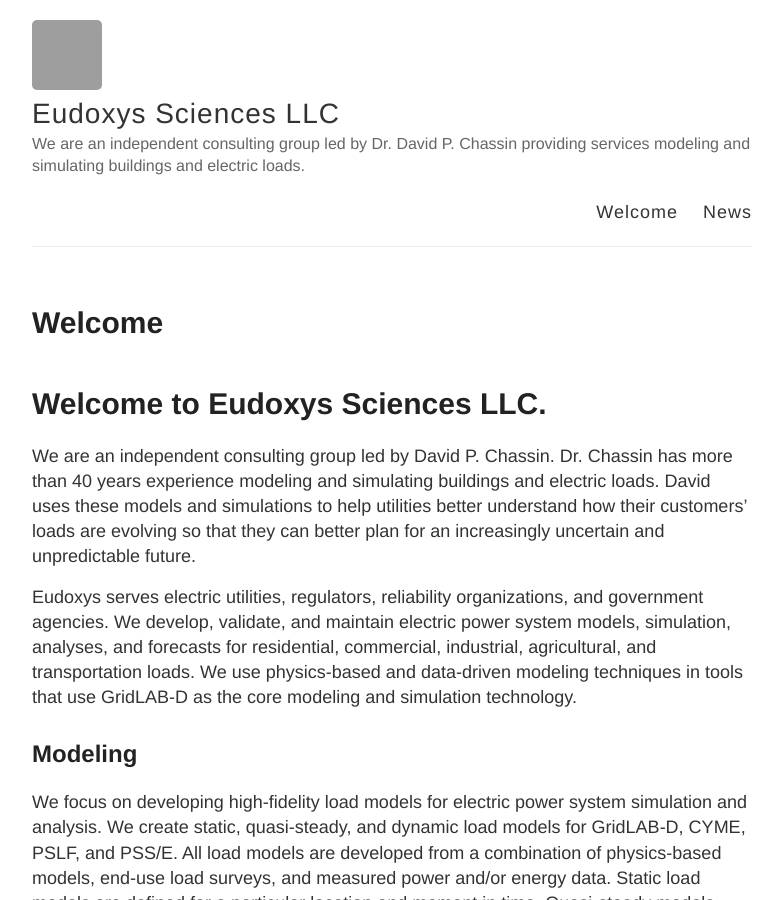
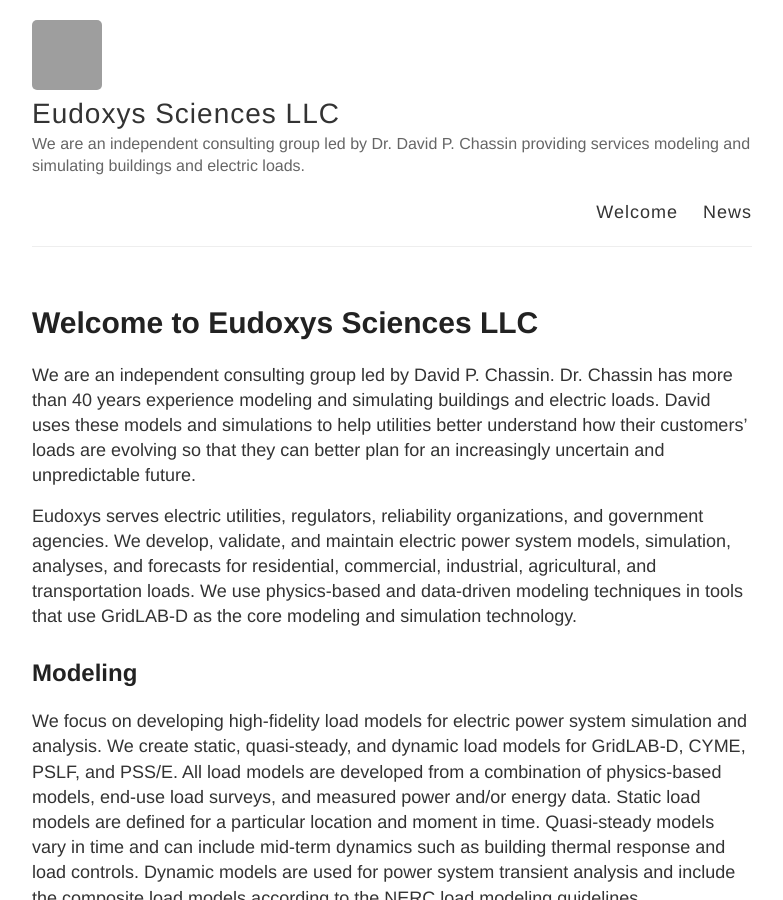
Before and after one commit to eudoxys/eudoxys.github.io, a Jekyll site: the page built from welcome.md, in a window 1280 px wide and 900 px high. Shown: the whole window, without its empty margins (248-1031 px from the left). Built offline with Jekyll 4.4.1, drawn with Linux system fonts in a browser that asks for light colours; grey boxes are pictures that could not be loaded.

Commit message:
Update welcome.md

```diff
--- a/welcome.md
+++ b/welcome.md
@@ -1,10 +1,8 @@
 ---
 layout: page
-title: Welcome
+title: Welcome to Eudoxys Sciences LLC
 permalink: /welcome/
 ---
-
-# Welcome to Eudoxys Sciences LLC.
 
 We are an independent consulting group led by David P. Chassin. Dr. Chassin has more than 40 years experience modeling and simulating buildings and electric loads. David uses these models and simulations to help utilities better understand how their customers’ loads are evolving so that they can better plan for an increasingly uncertain and unpredictable future.
 
```
